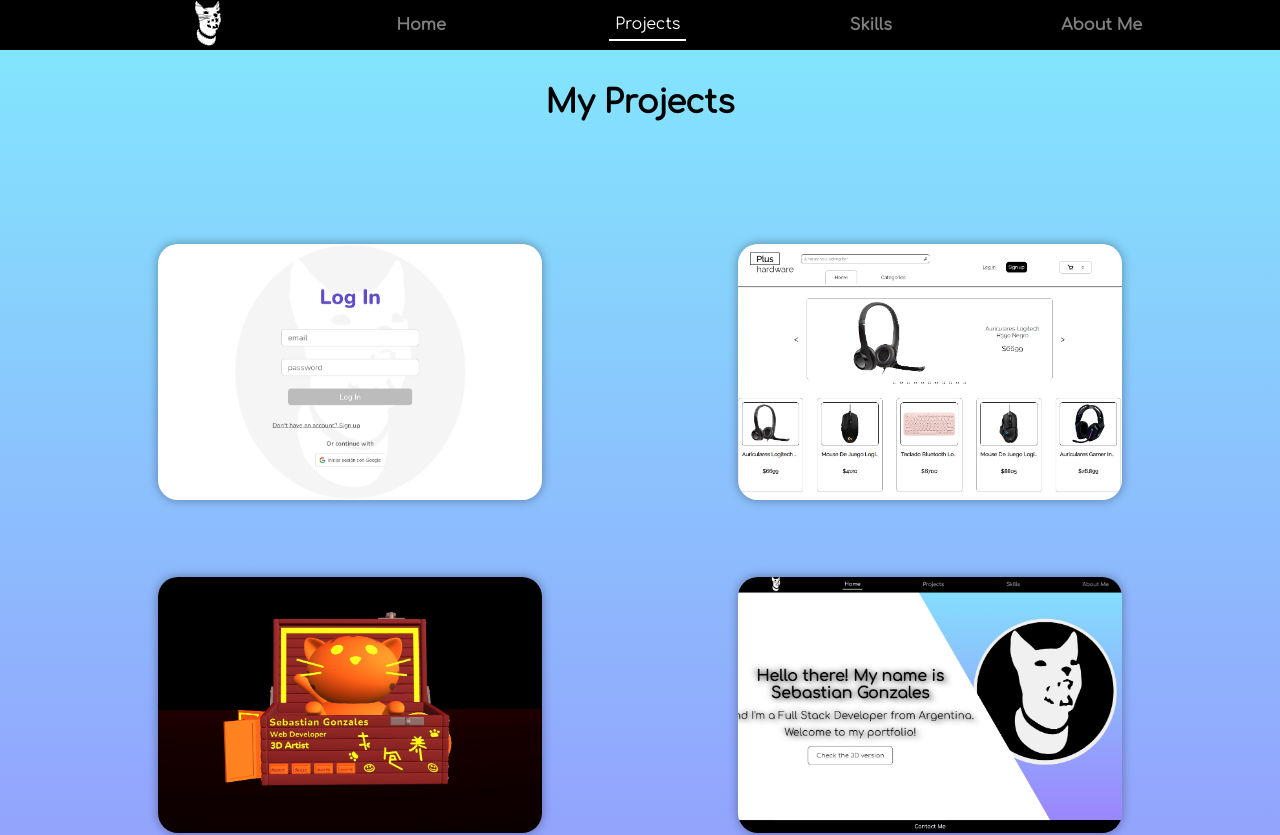
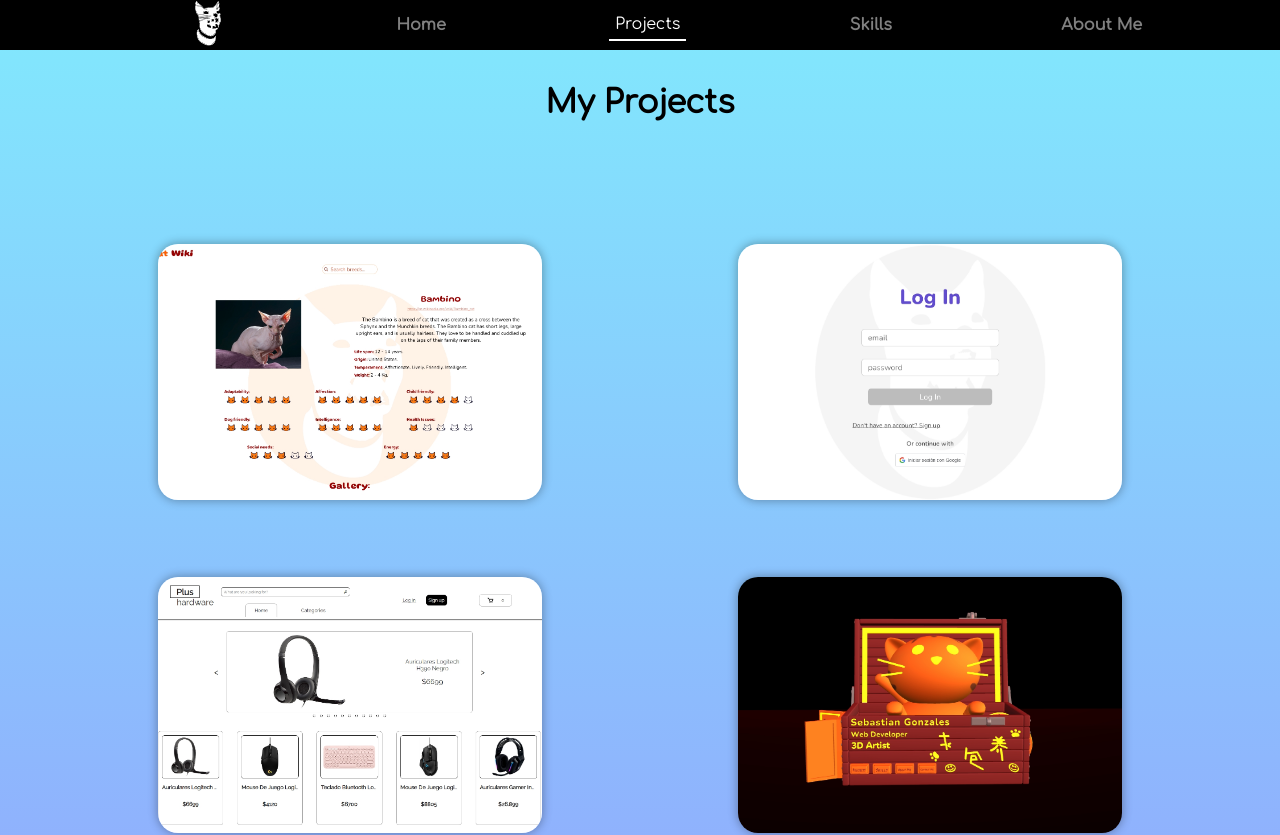
Before and after one commit to asgonzales/portfolio, a React (Create React App) app: page /projects in a window 1280 px wide. Shown: the top 835 px of the page. Built offline with nearby package versions, Linux system fonts and the light colour scheme.

Commit message:
feat: Add cat wiki project

```diff
--- a/src/components/Cards/HomeCard/HomeCard.module.css
+++ b/src/components/Cards/HomeCard/HomeCard.module.css
@@ -8,7 +8,7 @@
     transition: all 0.2s ease;
     font-family: 'Comfortaa';
     text-align: center;
-    text-shadow: 2px 2px 20px black;
+    /* text-shadow: 0 0 5px black; */
 }
 .contHomeCard > h3 {
     font-size: 3em;
--- a/src/components/JSON/Projects.json
+++ b/src/components/JSON/Projects.json
@@ -1,4 +1,15 @@
 [
+    {
+        "name": "Cat Wiki",
+        "description": "An application where you can search for cat images and information about breeds.",
+        "api": "The Cat API",
+        "tech": ["React", "Typescript", "Redux Toolkit", "express", "NodeJS", "REST API", "Mobile First"],
+        "images": "/images/CatWiki/CatWiki.jpg",
+        "url": "https://catwiki-tau.vercel.app/",
+        "repo": "https://github.com/asgonzales/catwiki",
+        "desktop": true,
+        "mobile": true
+    },
     {
         "name": "FinnApp",
         "description": "A simple application that helps you to control your expenses. You cand add, modify and delete an operation, see the total cash available and search in the history. App made as challenge from Alkemy. I also added features like autentication with Google, token sent in cookie, refresh jwt and statistics with charts.",
--- a/src/components/JSON/Skills.json
+++ b/src/components/JSON/Skills.json
@@ -10,6 +10,10 @@
     {
         "name": "React",
         "img": "/images/Icons/React.png"
+    },
+    {
+        "name": "Typescript",
+        "img": "/images/Icons/Typescript.png"
     },
     {
         "name": "Redux",
```
Also changed, not shown: public/images/Catwiki/CatWiki.jpg (added), public/images/Icons/Typescript.png (added).
